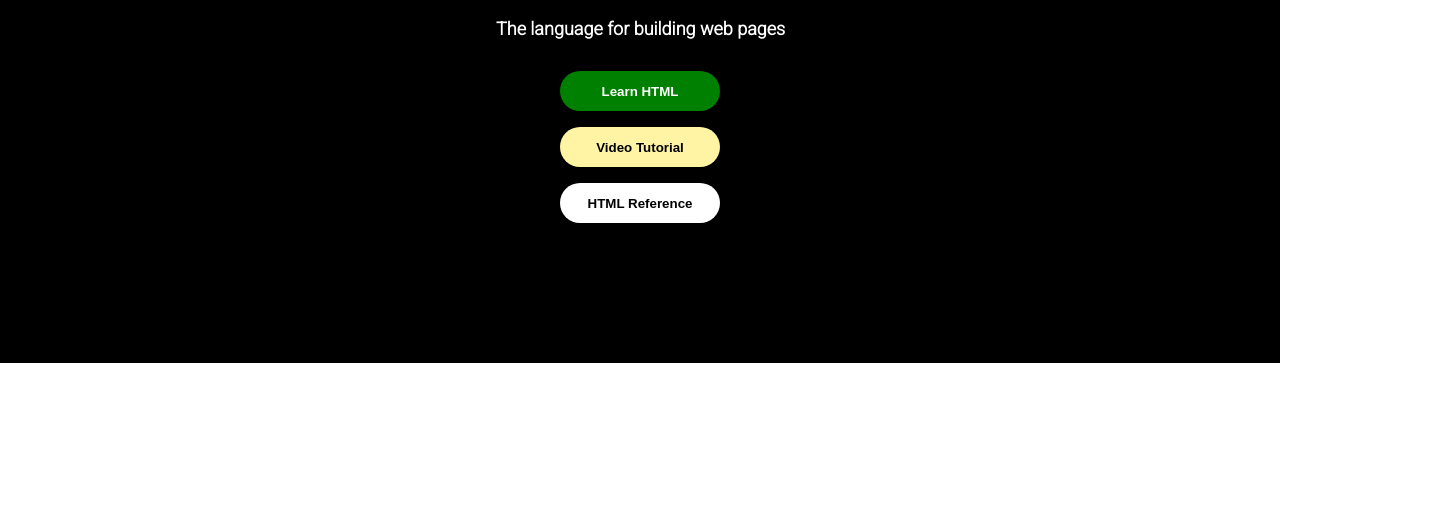
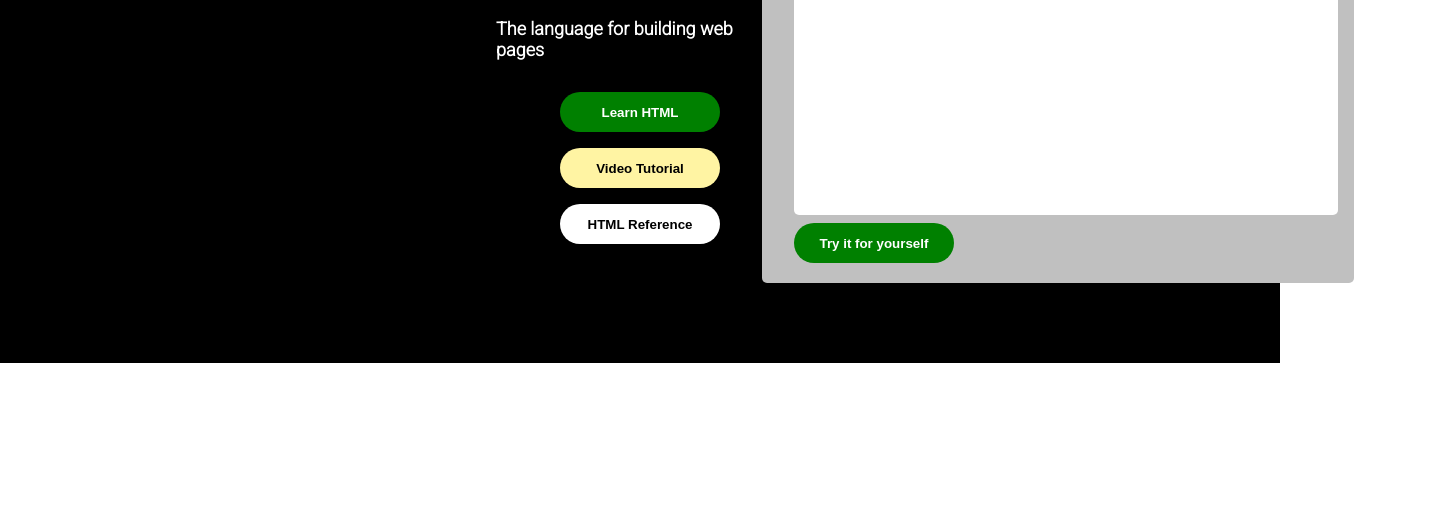
Before and after one commit to Charlie-007-star/w3SchoolsClone, a plain HTML site: page index.html in a window 1280 px wide. Shown: the part 277-800 px from the top of the page, 1434 px wide, since content can reach past the window. Drawn offline with Linux system fonts and the light colour scheme.

Commit message:
right side also done

```diff
--- a/index.html
+++ b/index.html
@@ -39,14 +39,28 @@
     </header>
 
     <!-- next section -->
-    <section class="first">
-        <div class="container">
+    <section class="flex-container">
+        <div class="container1">
              <h1 class="html"><span>HTML</span> </h1>
              <h2 class="second">The language for building web pages</h2>
              <input type="submit" value="Learn HTML" id="button-1"> <br>
              <input type="submit" value="Video Tutorial" id="button-2"><br>
              <input type="submit" value="HTML Reference" id="button-3">
+
         </div>
+
+        <div class="container2">
+          <div class="container3">
+            <h1 class="headd">HTML Example:</h1>
+            <div class="container4">
+                <li><! DOCTYPE html></li>
+            </div>
+            <input type="submit" value="Try it for yourself" id="try">
+          </div>
+
+
+        </div>
+
     </section>
 
 
--- a/style.css
+++ b/style.css
@@ -67,11 +67,7 @@ body{
     border-radius: 20px;
     align-self: center;
 }
-.container{
-    background-color:black;
-    width: 100%;
-    height: 35rem;
-}
+
 .html{
     color: white;
     font-size: 90px;
@@ -121,3 +117,57 @@ body{
     margin-left: 35rem;
     margin-top: 1rem;
 }
+
+
+.flex-container{
+    background-color:black;
+    display: flex;
+    justify-content: left;
+    height: 35rem;
+}
+
+.container1{
+   width: 60%;
+}
+.container2{
+    width: 40%;
+     float: right;
+     justify-content: center;
+     padding-top: 5rem;
+     padding-right: 10rem;
+
+ }
+ .container3{
+    border-radius: 5px;
+     align-content: center;
+     background-color:silver;
+     width: 35rem;
+     height: 22rem;
+     padding-left: 2rem;
+     padding-top: 2rem;
+     padding-bottom: 1rem;
+ }
+ .container4{
+     background-color: white;
+     color: black;
+     width: 34rem;
+     height: 17rem;
+     border-radius: 5px;
+
+
+ }
+ #try{
+    height: 2.5rem;
+    width: 10rem;
+    background-color: green;
+    border-style: none;
+    color: white;
+    font-weight: bolder;
+    border-radius: 20px;
+     margin-top: 0.5rem;
+ }
+ .headd{
+     font-weight: 900;
+     font-size: 20px;
+
+ }
```
